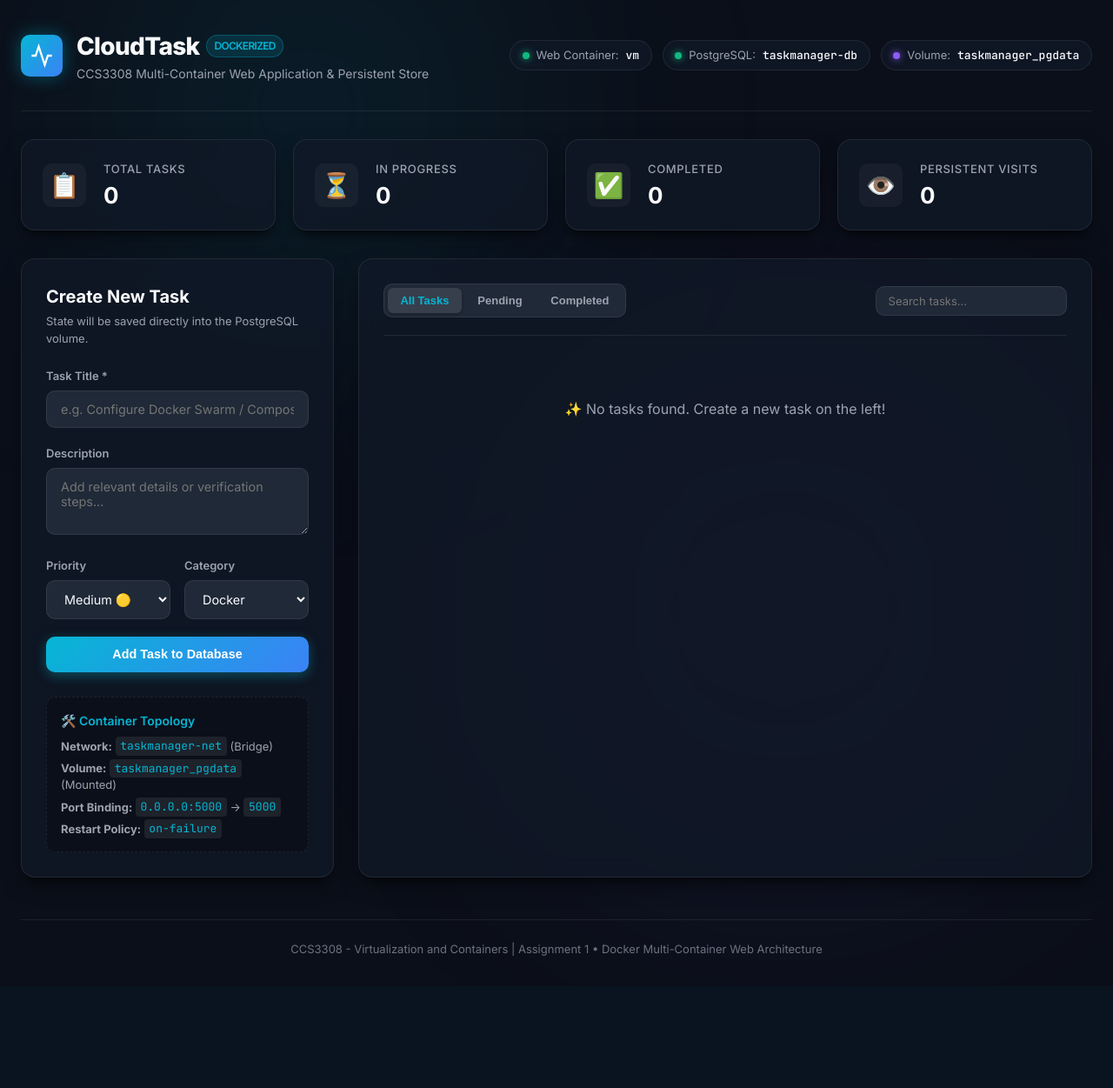
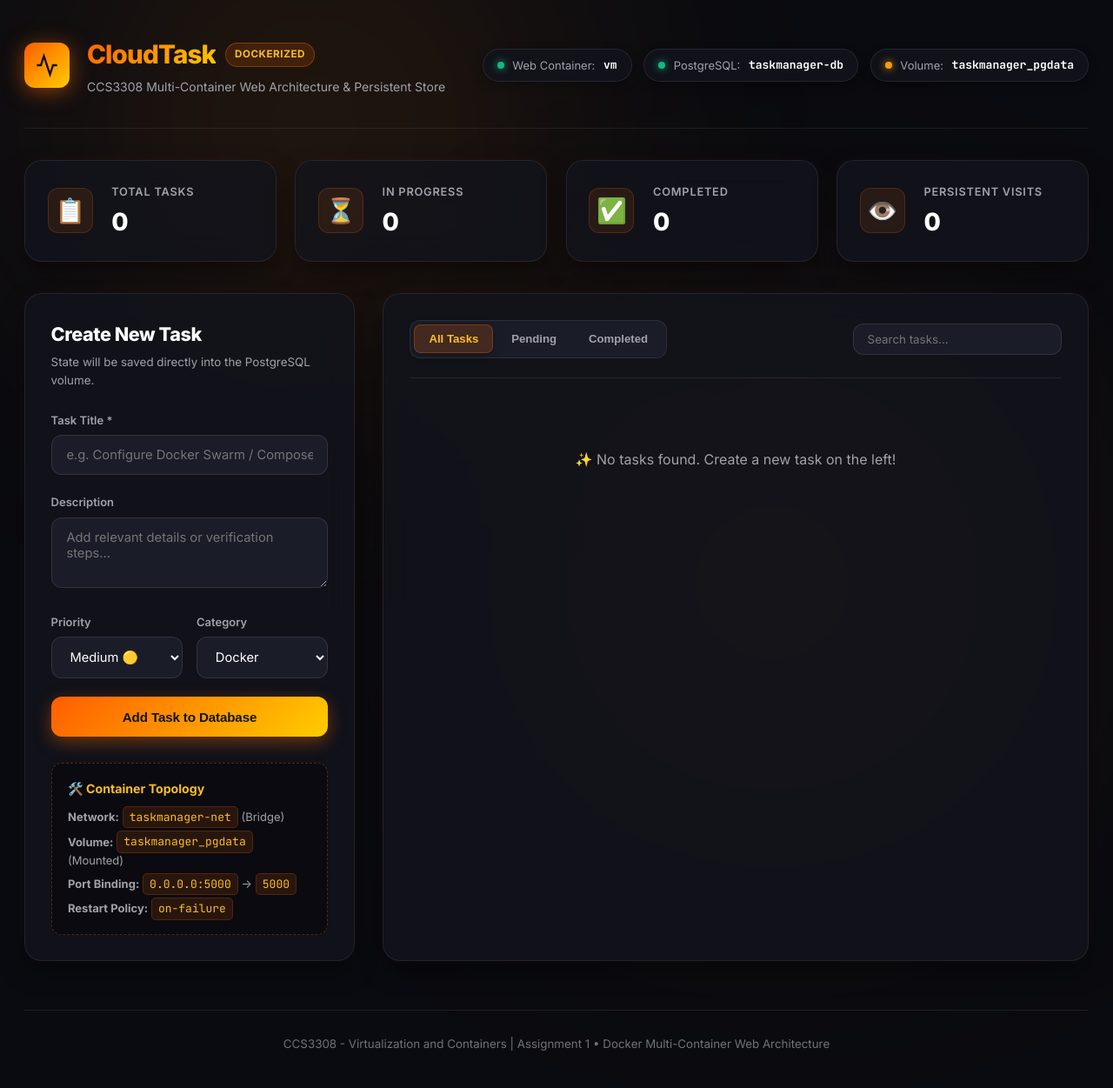
Before and after one commit to amilashenalfernando/CIT-24-01-0474, a Flask app: page / in a window 1280 px wide. Shown: the whole page at 87% size. Before the commit the page ends 1099 px from the top, so only its background shows below. Run offline with Flask 3, Linux system fonts and the light colour scheme; data that the repository does not hold is empty; some libraries are stand-ins or nearby versions.

Commit message:
Update UI design with modern orange and amber sunset gradient theme

```diff
--- a/app/static/style.css
+++ b/app/static/style.css
@@ -1,28 +1,34 @@
 :root {
-    --bg-primary: #0b0f19;
-    --bg-secondary: #111827;
-    --bg-card: rgba(17, 24, 39, 0.75);
-    --bg-card-hover: rgba(31, 41, 55, 0.85);
-    --bg-input: #1f2937;
+    --bg-primary: #0a0b10;
+    --bg-secondary: #12141d;
+    --bg-card: rgba(18, 20, 29, 0.78);
+    --bg-card-hover: rgba(28, 32, 48, 0.88);
+    --bg-input: #1a1c28;
     --border-color: rgba(255, 255, 255, 0.08);
-    --border-focus: #06b6d4;
+    --border-focus: #ff8c00;
 
-    --text-primary: #f9fafb;
-    --text-secondary: #9ca3af;
-    --text-muted: #6b7280;
+    --text-primary: #ffffff;
+    --text-secondary: #a1a1aa;
+    --text-muted: #71717a;
 
-    --accent-cyan: #06b6d4;
-    --accent-blue: #3b82f6;
+    /* Sunset Orange & Yellow Gradient Palette */
+    --accent-orange: #ff6b00;
+    --accent-amber: #f59e0b;
+    --accent-yellow: #fbbf24;
+    --accent-gold: #ffd000;
     --accent-emerald: #10b981;
-    --accent-amber: #f59e0b;
     --accent-rose: #f43f5e;
-    --accent-purple: #8b5cf6;
 
-    --radius-sm: 6px;
-    --radius-md: 10px;
-    --radius-lg: 16px;
-    --shadow-card: 0 10px 25px -5px rgba(0, 0, 0, 0.5), 0 8px 10px -6px rgba(0, 0, 0, 0.5);
-    --transition: all 0.25s cubic-bezier(0.4, 0, 0.2, 1);
+    --gradient-sunset: linear-gradient(135deg, #ff5e00 0%, #ff9500 50%, #ffcc00 100%);
+    --gradient-warm: linear-gradient(135deg, rgba(255, 107, 0, 0.15), rgba(251, 191, 36, 0.15));
+    --gradient-btn-hover: linear-gradient(135deg, #ff7a1a 0%, #ffa726 50%, #ffd54f 100%);
+
+    --radius-sm: 8px;
+    --radius-md: 12px;
+    --radius-lg: 20px;
+    --shadow-card: 0 12px 30px -6px rgba(0, 0, 0, 0.6), 0 0 20px -8px rgba(255, 107, 0, 0.12);
+    --shadow-glow: 0 0 30px rgba(255, 107, 0, 0.35);
+    --transition: all 0.28s cubic-bezier(0.4, 0, 0.2, 1);
 }
 
 * {
@@ -36,38 +42,38 @@ body {
     background-color: var(--bg-primary);
     color: var(--text-primary);
     min-height: 100vh;
-    line-height: 1.5;
+    line-height: 1.55;
     position: relative;
     overflow-x: hidden;
 }
 
-/* Background Atmospheric Glows */
+/* Atmospheric Radiant Glows (Orange & Gold) */
 .background-glow {
     position: fixed;
     border-radius: 50%;
-    filter: blur(140px);
+    filter: blur(150px);
     z-index: 0;
     pointer-events: none;
 }
 .glow-1 {
-    top: -100px;
-    left: 10%;
-    width: 450px;
-    height: 450px;
-    background: rgba(6, 182, 212, 0.12);
+    top: -120px;
+    left: 8%;
+    width: 520px;
+    height: 520px;
+    background: radial-gradient(circle, rgba(255, 107, 0, 0.22) 0%, rgba(245, 158, 11, 0.08) 70%);
 }
 .glow-2 {
-    bottom: -150px;
-    right: 10%;
-    width: 500px;
-    height: 500px;
-    background: rgba(139, 92, 246, 0.12);
+    bottom: -160px;
+    right: 8%;
+    width: 580px;
+    height: 580px;
+    background: radial-gradient(circle, rgba(251, 191, 36, 0.18) 0%, rgba(255, 94, 0, 0.08) 70%);
 }
 
 .app-container {
     max-width: 1280px;
     margin: 0 auto;
-    padding: 2rem 1.5rem;
+    padding: 2.5rem 1.75rem;
     position: relative;
     z-index: 1;
 }
@@ -82,71 +88,85 @@ body {
     justify-content: space-between;
     align-items: center;
     flex-wrap: wrap;
-    gap: 1.5rem;
-    padding-bottom: 2rem;
-    border-bottom: 1px solid var(--border-color);
-    margin-bottom: 2rem;
+    gap: 1.75rem;
+    padding-bottom: 2.25rem;
+    border-bottom: 1px solid rgba(255, 255, 255, 0.07);
+    margin-bottom: 2.25rem;
 }
 
 .brand {
     display: flex;
     align-items: center;
-    gap: 1rem;
+    gap: 1.25rem;
 }
 
 .logo-icon {
-    width: 48px;
-    height: 48px;
+    width: 52px;
+    height: 52px;
     border-radius: var(--radius-md);
-    background: linear-gradient(135deg, var(--accent-cyan), var(--accent-blue));
+    background: var(--gradient-sunset);
     display: flex;
     align-items: center;
     justify-content: center;
-    color: #fff;
-    box-shadow: 0 0 20px rgba(6, 182, 212, 0.4);
+    color: #111;
+    box-shadow: 0 4px 25px rgba(255, 107, 0, 0.5);
+    transition: var(--transition);
+}
+
+.logo-icon:hover {
+    transform: rotate(6deg) scale(1.05);
 }
 
 .brand h1 {
-    font-size: 1.75rem;
+    font-size: 1.85rem;
     font-weight: 800;
-    letter-spacing: -0.025em;
+    letter-spacing: -0.03em;
     display: flex;
     align-items: center;
-    gap: 0.5rem;
+    gap: 0.65rem;
+}
+
+.gradient-text {
+    background: var(--gradient-sunset);
+    -webkit-background-clip: text;
+    -webkit-text-fill-color: transparent;
 }
 
 .badge-accent {
-    font-size: 0.75rem;
-    font-weight: 600;
-    padding: 0.2rem 0.5rem;
+    font-size: 0.725rem;
+    font-weight: 700;
+    padding: 0.25rem 0.65rem;
     border-radius: 9999px;
-    background: rgba(6, 182, 212, 0.15);
-    color: var(--accent-cyan);
-    border: 1px solid rgba(6, 182, 212, 0.3);
+    background: rgba(255, 107, 0, 0.16);
+    color: var(--accent-yellow);
+    border: 1px solid rgba(255, 107, 0, 0.35);
     text-transform: uppercase;
+    letter-spacing: 0.05em;
 }
 
 .subtitle {
     font-size: 0.875rem;
     color: var(--text-secondary);
+    margin-top: 0.2rem;
 }
 
 .cluster-status {
     display: flex;
     flex-wrap: wrap;
-    gap: 0.75rem;
+    gap: 0.85rem;
 }
 
 .status-chip {
     display: flex;
     align-items: center;
-    gap: 0.5rem;
+    gap: 0.6rem;
     background: var(--bg-card);
-    border: 1px solid var(--border-color);
-    padding: 0.45rem 0.85rem;
+    border: 1px solid rgba(255, 255, 255, 0.09);
+    padding: 0.5rem 1rem;
     border-radius: 9999px;
     font-size: 0.8125rem;
-    backdrop-filter: blur(8px);
+    backdrop-filter: blur(14px);
+    box-shadow: 0 4px 12px rgba(0, 0, 0, 0.3);
 }
 
 .status-dot {
@@ -156,15 +176,15 @@ body {
 }
 .status-dot.online {
     background-color: var(--accent-emerald);
-    box-shadow: 0 0 8px var(--accent-emerald);
+    box-shadow: 0 0 10px var(--accent-emerald);
 }
 .status-dot.storage {
-    background-color: var(--accent-purple);
-    box-shadow: 0 0 8px var(--accent-purple);
+    background-color: var(--accent-amber);
+    box-shadow: 0 0 10px var(--accent-amber);
 }
 .status-dot.error {
     background-color: var(--accent-rose);
-    box-shadow: 0 0 8px var(--accent-rose);
+    box-shadow: 0 0 10px var(--accent-rose);
 }
 
 .chip-label {
@@ -173,65 +193,85 @@ body {
 
 .chip-value {
     color: var(--text-primary);
-    font-weight: 500;
+    font-weight: 600;
 }
 
-/* Stats Overview */
+/* Stats Overview Cards */
 .stats-grid {
     display: grid;
-    grid-template-columns: repeat(auto-fit, minmax(220px, 1fr));
-    gap: 1.25rem;
-    margin-bottom: 2rem;
+    grid-template-columns: repeat(auto-fit, minmax(230px, 1fr));
+    gap: 1.35rem;
+    margin-bottom: 2.25rem;
 }
 
 .stat-card {
     background: var(--bg-card);
     border: 1px solid var(--border-color);
-    backdrop-filter: blur(12px);
+    backdrop-filter: blur(16px);
     border-radius: var(--radius-lg);
-    padding: 1.25rem 1.5rem;
+    padding: 1.4rem 1.6rem;
     display: flex;
     align-items: center;
-    gap: 1.25rem;
+    gap: 1.35rem;
     box-shadow: var(--shadow-card);
+    transition: var(--transition);
+    position: relative;
+    overflow: hidden;
+}
+
+.stat-card::before {
+    content: '';
+    position: absolute;
+    top: 0;
+    left: 0;
+    right: 0;
+    height: 3px;
+    background: transparent;
     transition: var(--transition);
 }
 
 .stat-card:hover {
-    transform: translateY(-3px);
-    border-color: rgba(255, 255, 255, 0.15);
+    transform: translateY(-4px);
+    border-color: rgba(255, 107, 0, 0.3);
+    box-shadow: 0 16px 36px -8px rgba(0, 0, 0, 0.7), 0 0 25px -4px rgba(255, 107, 0, 0.2);
+}
+
+.stat-card:hover::before {
+    background: var(--gradient-sunset);
 }
 
 .stat-icon {
     font-size: 1.75rem;
-    width: 50px;
-    height: 50px;
+    width: 52px;
+    height: 52px;
     border-radius: var(--radius-md);
-    background: rgba(255, 255, 255, 0.04);
+    background: rgba(255, 107, 0, 0.1);
+    border: 1px solid rgba(255, 107, 0, 0.2);
     display: flex;
     align-items: center;
     justify-content: center;
 }
 
 .stat-label {
-    font-size: 0.8125rem;
+    font-size: 0.8rem;
     color: var(--text-secondary);
-    font-weight: 500;
+    font-weight: 600;
     text-transform: uppercase;
-    letter-spacing: 0.05em;
+    letter-spacing: 0.06em;
 }
 
 .stat-value {
-    font-size: 1.625rem;
-    font-weight: 700;
+    font-size: 1.75rem;
+    font-weight: 800;
     color: var(--text-primary);
+    margin-top: 0.15rem;
 }
 
 /* Main Layout Grid */
 .main-layout {
     display: grid;
-    grid-template-columns: 360px 1fr;
-    gap: 1.75rem;
+    grid-template-columns: 380px 1fr;
+    gap: 2rem;
 }
 
 @media (max-width: 960px) {
@@ -240,30 +280,31 @@ body {
     }
 }
 
-/* Sidebar / Form Card */
+/* Sidebar & Content Cards */
 .sidebar-card, .content-card {
     background: var(--bg-card);
     border: 1px solid var(--border-color);
-    backdrop-filter: blur(12px);
+    backdrop-filter: blur(16px);
     border-radius: var(--radius-lg);
-    padding: 1.75rem;
+    padding: 1.85rem;
     box-shadow: var(--shadow-card);
 }
 
 .card-header h2 {
-    font-size: 1.25rem;
-    font-weight: 700;
-    margin-bottom: 0.25rem;
+    font-size: 1.35rem;
+    font-weight: 800;
+    margin-bottom: 0.3rem;
+    letter-spacing: -0.02em;
 }
 
 .card-header p {
-    font-size: 0.8125rem;
+    font-size: 0.835rem;
     color: var(--text-secondary);
-    margin-bottom: 1.5rem;
+    margin-bottom: 1.6rem;
 }
 
 .form-group {
-    margin-bottom: 1.25rem;
+    margin-bottom: 1.35rem;
 }
 
 .form-row {
@@ -280,66 +321,72 @@ label {
     font-size: 0.8125rem;
     font-weight: 600;
     color: var(--text-secondary);
-    margin-bottom: 0.4rem;
+    margin-bottom: 0.45rem;
 }
 
 input[type="text"], textarea, select {
     width: 100%;
     background: var(--bg-input);
-    border: 1px solid var(--border-color);
+    border: 1px solid rgba(255, 255, 255, 0.1);
     border-radius: var(--radius-md);
-    padding: 0.75rem 1rem;
+    padding: 0.8rem 1.05rem;
     color: var(--text-primary);
-    font-size: 0.9rem;
+    font-size: 0.92rem;
     font-family: inherit;
     transition: var(--transition);
     outline: none;
 }
 
 input[type="text"]:focus, textarea:focus, select:focus {
-    border-color: var(--border-focus);
-    box-shadow: 0 0 0 3px rgba(6, 182, 212, 0.2);
+    border-color: var(--accent-orange);
+    box-shadow: 0 0 0 3px rgba(255, 107, 0, 0.25);
 }
 
+/* Vibrant Orange & Gold Action Button */
 .btn {
     display: inline-flex;
     align-items: center;
     justify-content: center;
-    padding: 0.8rem 1.25rem;
+    padding: 0.9rem 1.4rem;
     border-radius: var(--radius-md);
-    font-size: 0.9rem;
-    font-weight: 600;
+    font-size: 0.95rem;
+    font-weight: 700;
     cursor: pointer;
     border: none;
     transition: var(--transition);
     width: 100%;
+    letter-spacing: -0.01em;
 }
 
 .btn-primary {
-    background: linear-gradient(135deg, var(--accent-cyan), var(--accent-blue));
-    color: #fff;
-    box-shadow: 0 4px 14px rgba(6, 182, 212, 0.35);
+    background: var(--gradient-sunset);
+    color: #11141d;
+    box-shadow: 0 6px 20px rgba(255, 107, 0, 0.4);
 }
 
 .btn-primary:hover {
-    opacity: 0.95;
+    background: var(--gradient-btn-hover);
     transform: translateY(-2px);
-    box-shadow: 0 6px 20px rgba(6, 182, 212, 0.5);
+    box-shadow: 0 8px 25px rgba(255, 107, 0, 0.55);
+}
+
+.btn-primary:active {
+    transform: translateY(0);
 }
 
 .arch-box {
-    margin-top: 1.75rem;
-    padding: 1rem;
-    background: rgba(0, 0, 0, 0.25);
-    border: 1px dashed var(--border-color);
+    margin-top: 1.85rem;
+    padding: 1.15rem;
+    background: rgba(0, 0, 0, 0.35);
+    border: 1px dashed rgba(255, 107, 0, 0.3);
     border-radius: var(--radius-md);
 }
 
 .arch-box h4 {
-    font-size: 0.875rem;
-    font-weight: 600;
-    color: var(--accent-cyan);
-    margin-bottom: 0.6rem;
+    font-size: 0.885rem;
+    font-weight: 700;
+    color: var(--accent-yellow);
+    margin-bottom: 0.7rem;
 }
 
 .arch-box ul {
@@ -348,45 +395,46 @@ input[type="text"]:focus, textarea:focus, select:focus {
     color: var(--text-secondary);
     display: flex;
     flex-direction: column;
-    gap: 0.35rem;
+    gap: 0.45rem;
 }
 
 .arch-box code {
-    background: rgba(255, 255, 255, 0.08);
-    padding: 0.15rem 0.35rem;
-    border-radius: 4px;
-    color: var(--accent-cyan);
+    background: rgba(255, 107, 0, 0.12);
+    padding: 0.2rem 0.45rem;
+    border-radius: 5px;
+    color: var(--accent-yellow);
     font-family: 'JetBrains Mono', monospace;
+    border: 1px solid rgba(255, 107, 0, 0.2);
 }
 
-/* Content Area / Toolbar */
+/* Content Area Toolbar */
 .toolbar {
     display: flex;
     justify-content: space-between;
     align-items: center;
     flex-wrap: wrap;
-    gap: 1rem;
-    margin-bottom: 1.5rem;
-    padding-bottom: 1.25rem;
-    border-bottom: 1px solid var(--border-color);
+    gap: 1.1rem;
+    margin-bottom: 1.6rem;
+    padding-bottom: 1.35rem;
+    border-bottom: 1px solid rgba(255, 255, 255, 0.08);
 }
 
 .filter-tabs {
     display: flex;
     background: var(--bg-input);
-    border: 1px solid var(--border-color);
+    border: 1px solid rgba(255, 255, 255, 0.08);
     border-radius: var(--radius-md);
-    padding: 0.25rem;
-    gap: 0.25rem;
+    padding: 0.3rem;
+    gap: 0.3rem;
 }
 
 .tab-btn {
     background: transparent;
     border: none;
     color: var(--text-secondary);
-    padding: 0.45rem 0.9rem;
+    padding: 0.5rem 1rem;
     border-radius: var(--radius-sm);
-    font-size: 0.8125rem;
+    font-size: 0.825rem;
     font-weight: 600;
     cursor: pointer;
     transition: var(--transition);
@@ -397,22 +445,23 @@ input[type="text"]:focus, textarea:focus, select:focus {
 }
 
 .tab-btn.active {
-    background: rgba(255, 255, 255, 0.1);
-    color: var(--accent-cyan);
-    box-shadow: 0 2px 4px rgba(0, 0, 0, 0.2);
+    background: rgba(255, 107, 0, 0.18);
+    color: var(--accent-yellow);
+    border: 1px solid rgba(255, 107, 0, 0.3);
+    box-shadow: 0 2px 8px rgba(0, 0, 0, 0.3);
 }
 
 .search-box input {
-    min-width: 220px;
-    padding: 0.5rem 0.85rem;
-    font-size: 0.8125rem;
+    min-width: 240px;
+    padding: 0.55rem 0.95rem;
+    font-size: 0.835rem;
 }
 
 /* Task Cards */
 .task-list {
     display: flex;
     flex-direction: column;
-    gap: 0.9rem;
+    gap: 1rem;
 }
 
 .task-item {
@@ -546,24 +600,24 @@ input[type="text"]:focus, textarea:focus, select:focus {
 
 .btn-delete:hover {
     color: var(--accent-rose);
-    background: rgba(244, 63, 94, 0.1);
+    background: rgba(244, 63, 94, 0.12);
 }
 
 /* Empty State / Spinner */
 .empty-state {
     text-align: center;
-    padding: 3rem 1rem;
+    padding: 3.5rem 1rem;
     color: var(--text-secondary);
 }
 
 .spinner {
-    width: 32px;
-    height: 32px;
+    width: 36px;
+    height: 36px;
     border: 3px solid rgba(255, 255, 255, 0.1);
-    border-top-color: var(--accent-cyan);
+    border-top-color: var(--accent-orange);
     border-radius: 50%;
     animation: spin 0.8s linear infinite;
-    margin: 0 auto 1rem;
+    margin: 0 auto 1.25rem;
 }
 
 @keyframes spin {
@@ -573,9 +627,9 @@ input[type="text"]:focus, textarea:focus, select:focus {
 /* Footer */
 .footer {
     text-align: center;
-    margin-top: 3rem;
-    padding-top: 1.5rem;
-    border-top: 1px solid var(--border-color);
-    font-size: 0.8125rem;
+    margin-top: 3.5rem;
+    padding-top: 1.75rem;
+    border-top: 1px solid rgba(255, 255, 255, 0.08);
+    font-size: 0.835rem;
     color: var(--text-muted);
 }
--- a/app/templates/index.html
+++ b/app/templates/index.html
@@ -24,8 +24,8 @@
                     </svg>
                 </div>
                 <div>
-                    <h1>CloudTask <span class="badge-accent">Dockerized</span></h1>
-                    <p class="subtitle">CCS3308 Multi-Container Web Application & Persistent Store</p>
+                    <h1><span class="gradient-text">CloudTask</span> <span class="badge-accent">Dockerized</span></h1>
+                    <p class="subtitle">CCS3308 Multi-Container Web Architecture & Persistent Store</p>
                 </div>
             </div>
 
```
Also changed, not shown: other parts of app/static/style.css (+36 -31 lines).
